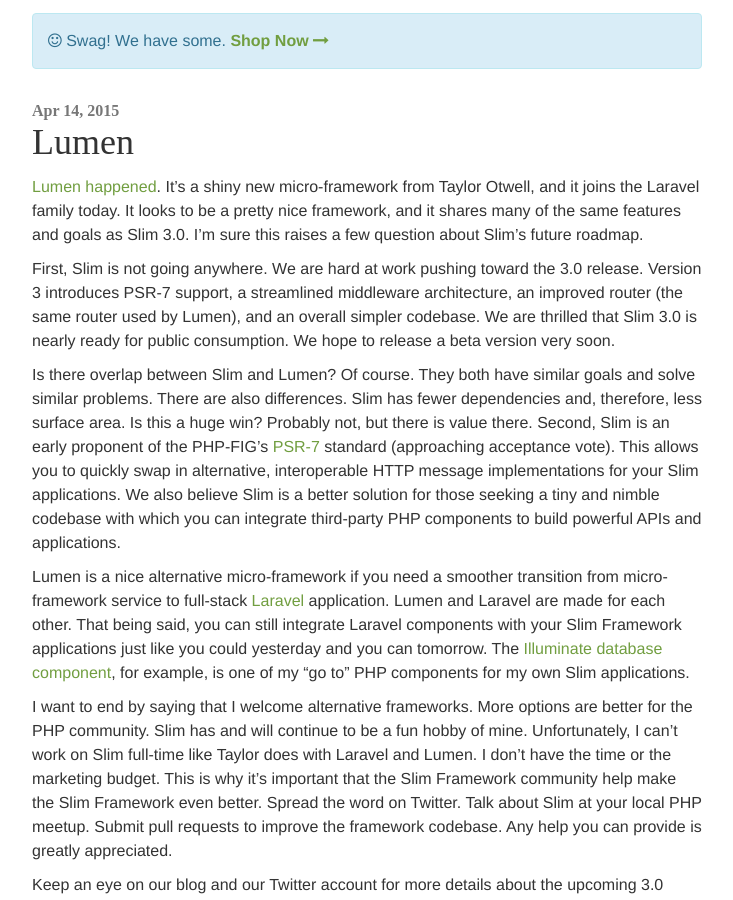
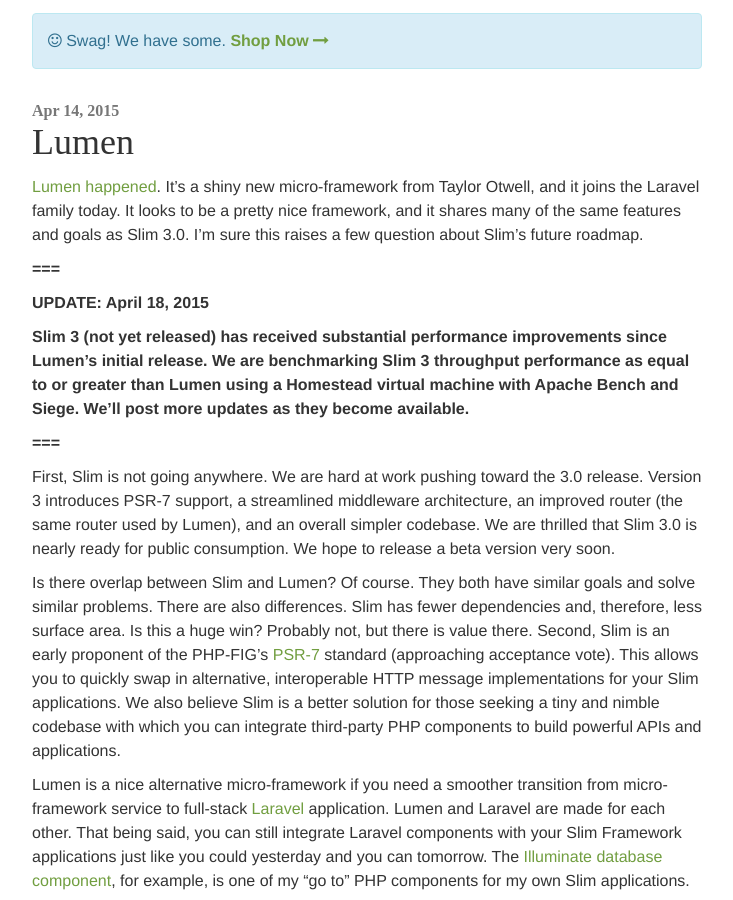
Before and after one commit to slimphp/Slim-Website, a Jekyll site: the page built from _posts/2015-04-14-lumen.md, in a window 1280 px wide and 900 px high, scrolled down 339 px. Shown: the whole window, without its empty margins (273-1006 px from the left). Built offline with Jekyll 4.4.1, drawn with Linux system fonts in a browser that asks for light colours; nearby versions of some CDN libraries; comment, search, counter and statistics services are not loaded.

Commit message:
Update Lumen article

```diff
--- a/_posts/2015-04-14-lumen.md
+++ b/_posts/2015-04-14-lumen.md
@@ -5,6 +5,14 @@
 ---
 
 [Lumen happened](http://lumen.laravel.com/).  It's a shiny new micro-framework from Taylor Otwell, and it joins the Laravel family today. It looks to be a pretty nice framework, and it shares many of the same features and goals as Slim 3.0. I'm sure this raises a few question about Slim's future roadmap.
+
+**===**
+
+**UPDATE: April 18, 2015**
+
+**Slim 3 (not yet released) has received substantial performance improvements since Lumen's initial release. We are benchmarking Slim 3 throughput performance as equal to or greater than Lumen using a Homestead virtual machine with Apache Bench and Siege. We'll post more updates as they become available.**
+
+**===**
 
 First, Slim is not going anywhere. We are hard at work pushing toward the 3.0 release. Version 3 introduces PSR-7 support, a streamlined middleware architecture, an improved router (the same router used by Lumen), and an overall simpler codebase. We are thrilled that Slim 3.0 is nearly ready for public consumption. We hope to release a beta version very soon.
 
```
